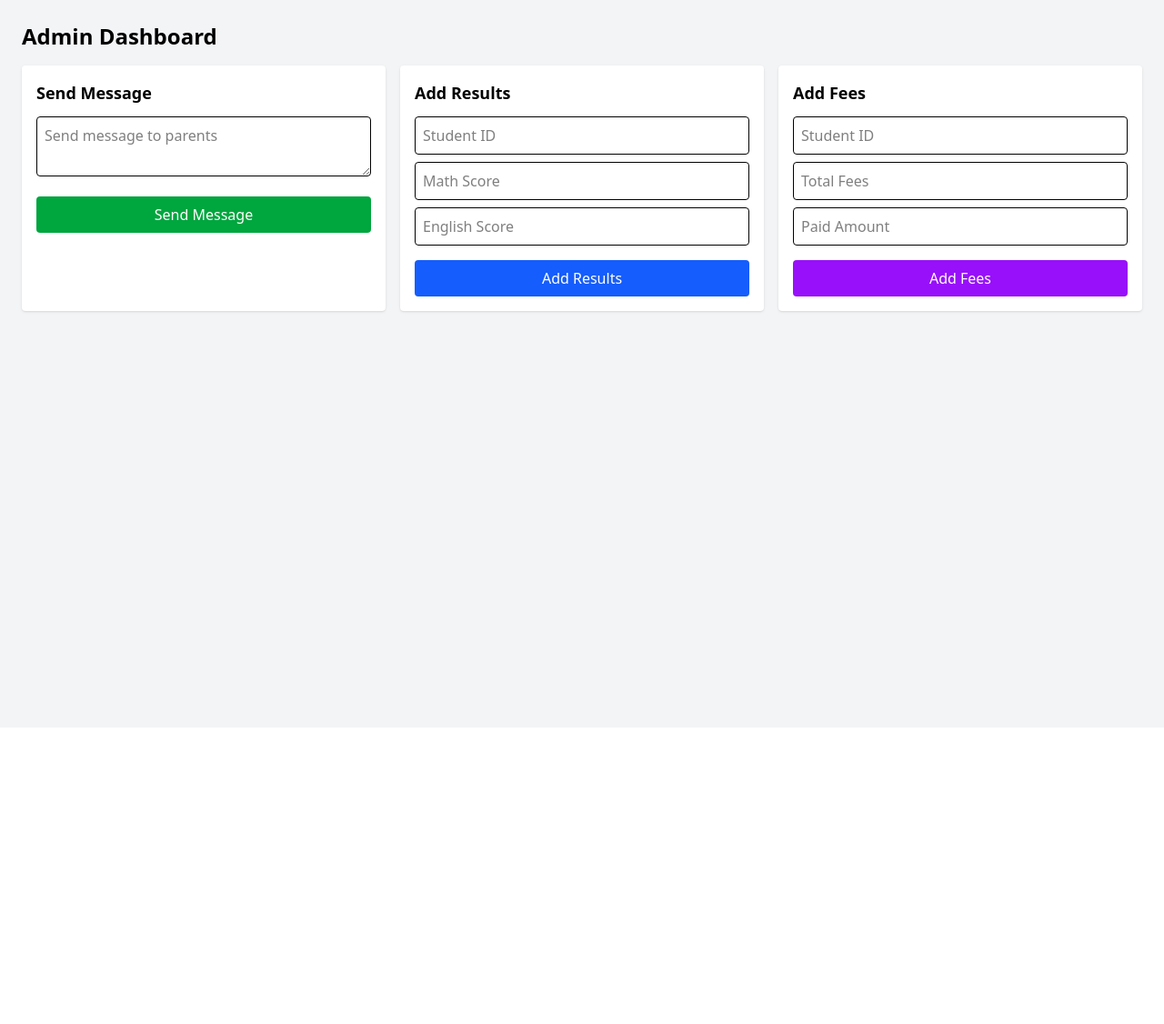
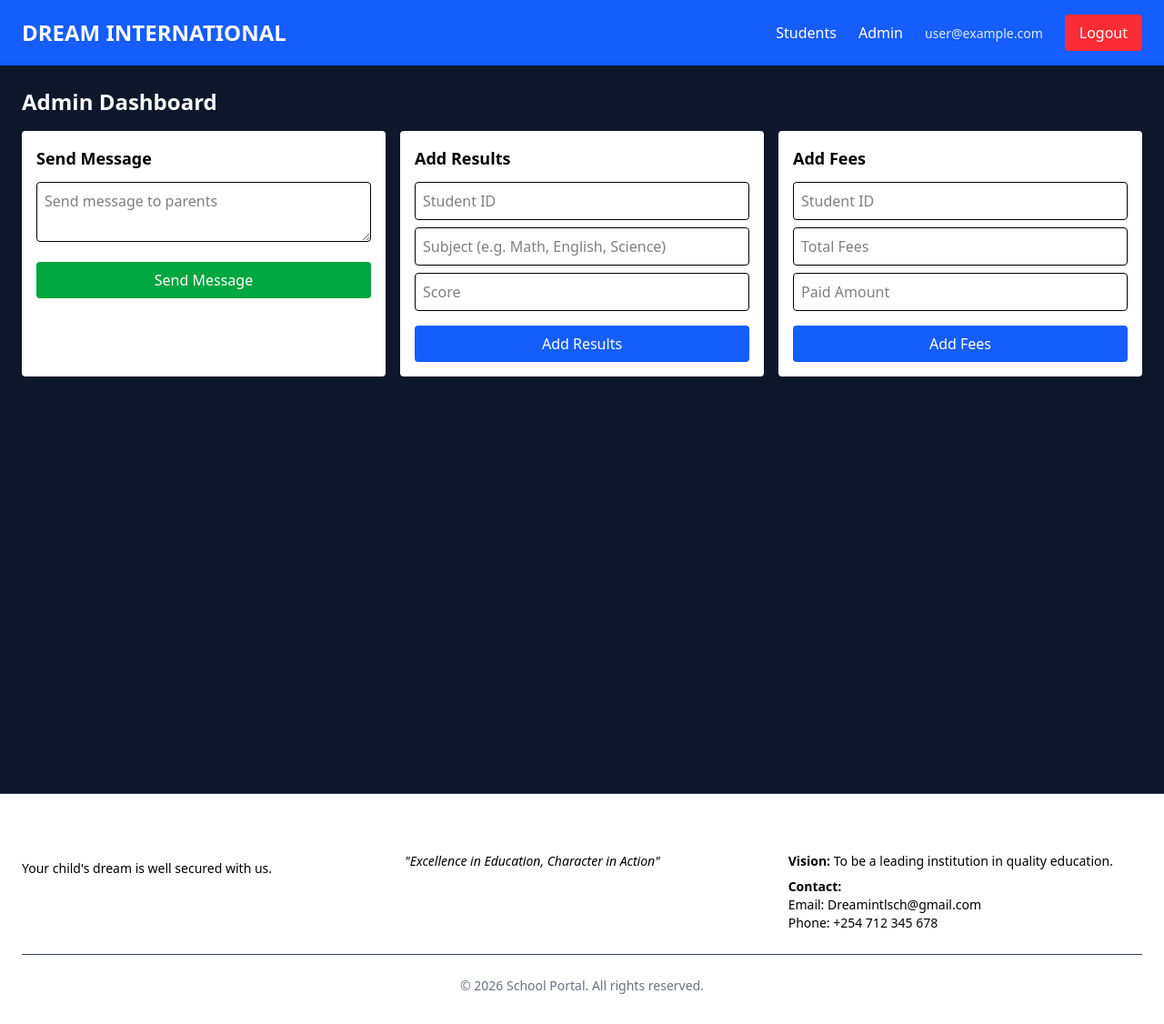
Before and after one commit to ronnybradlie-pixel/school-portal, a React app: page /admin in a window 1280 px wide. Shown: the whole page at 91% size. Before the commit the page ends 800 px from the top, so only its background shows below. Built offline with nearby package versions, Linux system fonts and the light colour scheme; no server answers; sample sign-in values are in the browser's storage; the HTML template or start-up script is replaced by a standard one.

Commit message:
add the footer and the navbar and the changes on firestore on rules

```diff
--- a/src/App.jsx
+++ b/src/App.jsx
@@ -4,10 +4,13 @@ import Register from "./Components/Register";
 import AdminDashboard from "./Components/AdminDashboard";
 import ParentDashboard from "./Components/ParentDashboard";
 import PrivateRoute from "./Components/PrivateRoute";
+import Navbar from "./Components/Navbar";
+import Footer from "./Components/Footer";
 
 function App() {
   return (
     <BrowserRouter>
+      <Navbar />
       <Routes>
 
         <Route path="/login" element={<Login />} />
@@ -18,6 +21,7 @@ function App() {
         </Route>
         <Route path="*" element={<Navigate to="/login" />} />
       </Routes>
+      <Footer />
       </BrowserRouter>
   );
 }
--- a/src/Components/AdminDashboard.jsx
+++ b/src/Components/AdminDashboard.jsx
@@ -5,42 +5,76 @@ import { addDoc, collection, doc, setDoc } from "firebase/firestore";
 export default function AdminDashboard() {
   const [message, setMessage] = useState("");
   const [studentId, setStudentId] = useState("");
-  const [math, setMath] = useState("");
-  const [english, setEnglish] = useState("");
+  const [subject, setSubject] = useState("");
+  const [score, setScore] = useState("");
   const [totalFees, setTotalFees] = useState("");
   const [paidFees, setPaidFees] = useState("");
+  const [statusMessage, setStatusMessage] = useState("");
+  const [statusType, setStatusType] = useState("");
+
+  const clearMessage = () => {
+    setTimeout(() => {
+      setStatusMessage("");
+      setStatusType("");
+    }, 3000);
+  };
 
   const sendMessage = async () => {
-    if (!message) return;
+    if (!message) {
+      setStatusMessage("Please enter a message");
+      setStatusType("error");
+      clearMessage();
+      return;
+    }
+    try {
       await addDoc(collection(db, "messages"), {
         text: message,
         date: new Date()
       });
       setMessage("");
-    alert("Message sent");
+      setStatusMessage("Message sent successfully!");
+      setStatusType("success");
+      clearMessage();
+    } catch (error) {
+      setStatusMessage("Error sending message: " + error.message);
+      setStatusType("error");
+      clearMessage();
+    }
   };
 
   const addResults = async () => {
-    if (!studentId || !math || !english) {
-      alert("Please fill all fields");
+    if (!studentId || !subject || !score) {
+      setStatusMessage("Please fill all fields");
+      setStatusType("error");
+      clearMessage();
       return;
     }
+    try {
       await setDoc(doc(db, "results", studentId), {
-      math: parseInt(math),
-      english: parseInt(english),
+        [subject]: parseInt(score),
         updatedAt: new Date()
-    });
+      }, { merge: true });
       setStudentId("");
-    setMath("");
-    setEnglish("");
-    alert("Results added");
+      setSubject("");
+      setScore("");
+      setStatusMessage("Results added successfully!");
+      setStatusType("success");
+      clearMessage();
+    } catch (error) {
+      setStatusMessage("Error adding results: " + error.message);
+      setStatusType("error");
+      clearMessage();
+    }
   };
 
   const addFees = async () => {
     if (!studentId || !totalFees || !paidFees) {
-      alert("Please fill all fields");
+      setStatusMessage("Please fill all fields");
+      setStatusType("error");
+      clearMessage();
       return;
     }
+    try {
       await setDoc(doc(db, "fees", studentId), {
         total: parseInt(totalFees),
         paid: parseInt(paidFees),
@@ -50,12 +84,25 @@ export default function AdminDashboard() {
       setStudentId("");
       setTotalFees("");
       setPaidFees("");
-    alert("Fees added");
+      setStatusMessage("Fees added successfully!");
+      setStatusType("success");
+      clearMessage();
+    } catch (error) {
+      setStatusMessage("Error adding fees: " + error.message);
+      setStatusType("error");
+      clearMessage();
+    }
   };
 
   return (
-    <div className="min-h-screen bg-gray-100 p-6">
-      <h2 className="text-2xl font-bold mb-4">Admin Dashboard</h2>
+    <div className="min-h-screen bg-slate-900 p-6">
+      <h2 className="text-2xl font-bold mb-4 text-white">Admin Dashboard</h2>
+
+      {statusMessage && (
+        <div className={`mb-4 p-4 rounded ${statusType === "success" ? "bg-green-100 text-green-700" : "bg-red-100 text-red-700"}`}>
+          {statusMessage}
+        </div>
+      )}
 
       <div className="grid md:grid-cols-3 gap-4">
         {/* Messages Section */}
@@ -85,17 +132,17 @@ export default function AdminDashboard() {
             className="w-full border p-2 rounded mb-2"
           />
           <input
-            type="number"
-            placeholder="Math Score"
-            value={math}
-            onChange={e => setMath(e.target.value)}
+            type="text"
+            placeholder="Subject (e.g. Math, English, Science)"
+            value={subject}
+            onChange={e => setSubject(e.target.value)}
             className="w-full border p-2 rounded mb-2"
           />
           <input
             type="number"
-            placeholder="English Score"
-            value={english}
-            onChange={e => setEnglish(e.target.value)}
+            placeholder="Score"
+            value={score}
+            onChange={e => setScore(e.target.value)}
             className="w-full border p-2 rounded mb-4"
           />
           <button
@@ -131,7 +178,7 @@ export default function AdminDashboard() {
           />
           <button
             onClick={addFees}
-            className="w-full bg-purple-600 text-white px-4 py-2 rounded hover:bg-purple-700">
+            className="w-full bg-blue-600 text-white px-4 py-2 rounded hover:bg-blue-700">
             Add Fees
           </button>
         </div>
--- /dev/null
+++ b/src/Components/Footer.jsx
@@ -0,0 +1,44 @@
+export default function Footer() {
+  return (
+    <footer className="bg-white text-black-300 py-8 border-t border-slate-700">
+      <div className="max-w-7xl mx-auto px-6">
+        <div className="grid md:grid-cols-3 gap-8">
+            {/* School Info */}
+          <div>
+            <h3 className="text-white font-bold text-lg mb-3">School Portal</h3>
+            <p className="text-sm text-black-400">
+              Your child's dream is well secured with us.
+            </p>
+          </div>
+
+          {/* Motto */}
+          <div>
+            <h4 className="text-white font-semibold mb-2">Motto</h4>
+            <p className="text-sm text-black-400 italic">
+              "Excellence in Education, Character in Action"
+            </p>
+          </div>
+
+           {/* Vision & Contact  */}
+         <div>
+            <h4 className="text-white font-semibold mb-2">Vision & Contact</h4>
+            <p className="text-sm text-black-400 mb-2">
+              <strong>Vision:</strong> To be a leading institution in quality education.
+            </p>
+            <p className="text-sm text-black-400">
+              <strong>Contact:</strong> <br />
+              Email: Dreamintlsch@gmail.com <br />
+              Phone: +254 712 345 678
+            </p>
+          </div>
+        </div>
+
+        <hr className="border-slate-700 my-6" />
+
+        <div className="text-center text-sm text-gray-500">
+          <p>&copy; 2026 School Portal. All rights reserved.</p>
+        </div>
+      </div>
+    </footer>
+  );
+}
--- /dev/null
+++ b/src/Components/Navbar.jsx
@@ -0,0 +1,51 @@
+import { signOut } from "firebase/auth";
+import { auth } from "../firebase";
+import { useNavigate } from "react-router-dom";
+import { useState } from "react";
+
+export default function Navbar() {
+  const navigate = useNavigate();
+  const [user, setUser] = useState(auth.currentUser);
+
+  const handleLogout = async () => {
+    try {
+      await signOut(auth);
+      navigate("/login");
+    } catch (error) {
+      console.error("Error logging out:", error);
+    }
+  };
+
+  return (
+    <nav className="bg-blue-600 text-white px-6 py-4 shadow-lg">
+      <div className="max-w-7xl mx-auto flex justify-between items-center">
+        <h1 className="text-2xl font-bold">DREAM INTERNATIONAL</h1>
+
+        <ul className="flex gap-6 items-center">
+          <li>
+            <a href="/parent" className="hover:text-blue-200 transition">
+              Students
+            </a>
+          </li>
+          <li>
+            <a href="/admin" className="hover:text-blue-200 transition">
+              Admin
+            </a>
+          </li>
+          <li>
+            <span className="text-sm text-blue-100">
+              {user?.email || "Guest"}
+            </span>
+          </li>
+          <li>
+            <button
+              onClick={handleLogout}
+              className="bg-red-500 hover:bg-red-700 px-4 py-2 rounded transition">
+              Logout
+            </button>
+          </li>
+        </ul>
+      </div>
+    </nav>
+  );
+}
--- a/src/Components/ParentDashboard.jsx
+++ b/src/Components/ParentDashboard.jsx
@@ -43,28 +43,27 @@ export default function ParentDashboard() {
   if (loading) return <div className="text-center p-6">Loading...</div>;
 
   return (
-    <div className="min-h-screen bg-gray-100 p-6">
-      <h2 className="text-2xl font-bold mb-4">Parent / Student Dashboard</h2>
+    <div className="min-h-screen bg-slate-900 p-6">
+      <h2 className="text-2xl font-bold mb-4 text-white">Parent / Student Dashboard</h2>
 
       <div className="grid md:grid-cols-2 gap-4">
         <div className="bg-white p-4 rounded shadow">
-          <h3 className="font-semibold mb-2">Messages</h3>
+          <h3 className="font-semibold mb-2">Notifications</h3>
           {messages.length > 0 ? (
             messages.map((msg, i) => (
               <p key={i} className="border-b py-1">{msg.text}</p>
             ))
           ) : (
-            <p className="text-gray-500">No messages</p>
+            <p className="text-gray-500">No Notifications</p>
           )}
         </div>
 
         <div className="bg-white p-4 rounded shadow">
           <h3 className="font-semibold mb-2">Results</h3>
           {results ? (
-            <>
-              <p>Math: {results.math}%</p>
-              <p>English: {results.english}%</p>
-            </>
+            Object.entries(results).map(([key, value]) =>
+              key !== "updatedAt" && <p key={key}>{key.charAt(0).toUpperCase() + key.slice(1)}: {value}%</p>
+            )
           ) : (
             <p className="text-gray-500">No results available</p>
           )}
--- a/src/Components/Register.jsx
+++ b/src/Components/Register.jsx
@@ -33,16 +33,16 @@ export default function Register() {
   };
 
   return (
-    <div className="min-h-screen flex items-center justify-center bg-gray-100">
-      <div className="bg-white p-8 rounded-xl shadow-md w-96">
-        <h2 className="text-2xl font-bold text-center mb-6">Register</h2>
+    <div className="min-h-screen flex items-center justify-center bg-slate-900">
+      <div className="bg-slate-800 p-8 rounded-xl shadow-md w-96 border border-slate-700">
+        <h2 className="text-2xl font-bold text-center mb-6 text-white">Register</h2>
 
         {message && (
-          <p className="mb-4 text-center text-green-600">{message}</p>
+          <p className="mb-4 text-center text-green-400">{message}</p>
         )}
 
         <input
-          className="w-full p-2 mb-4 border rounded"
+          className="w-full p-2 mb-4 border border-slate-600 bg-slate-700 text-white rounded placeholder-gray-400"
           placeholder="Email"
           value={email}
           onChange={(e) => setEmail(e.target.value)}
@@ -50,7 +50,7 @@ export default function Register() {
 
         <input
           type="password"
-          className="w-full p-2 mb-4 border rounded"
+          className="w-full p-2 mb-4 border border-slate-600 bg-slate-700 text-white rounded placeholder-gray-400"
           placeholder="Password"
           value={password}
           onChange={(e) => setPassword(e.target.value)}
```
Also changed, not shown: src/Components/Login.jsx (+7 -7 lines). Lines whose indentation alone changed are shown as unchanged.
